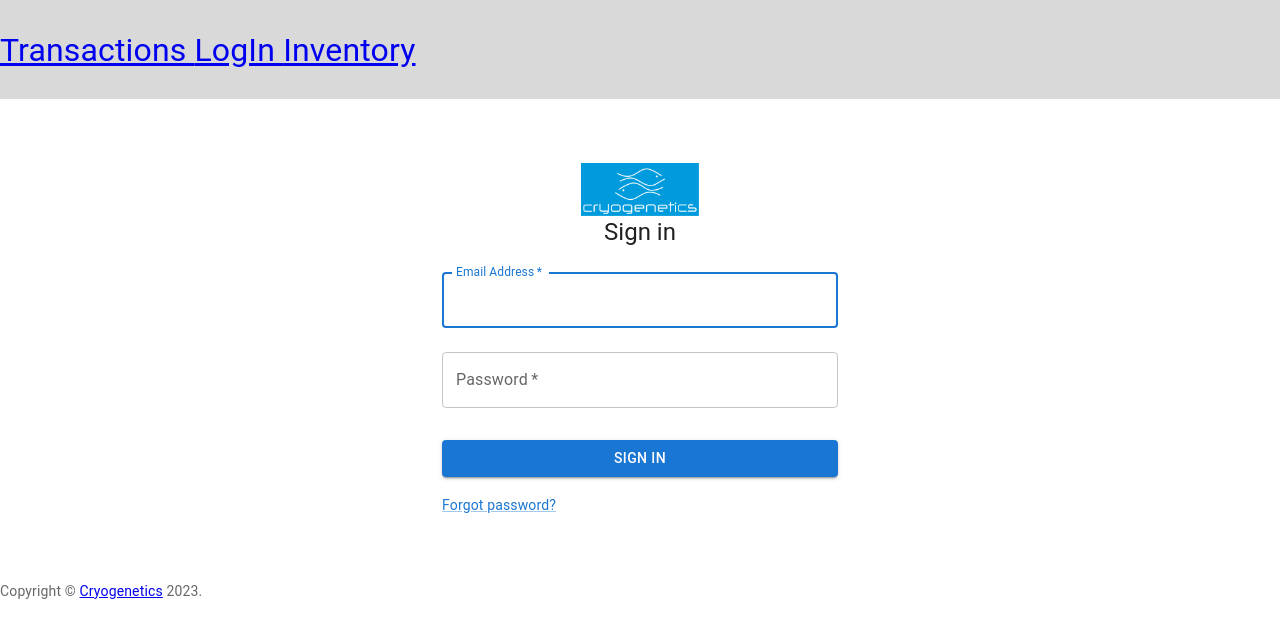
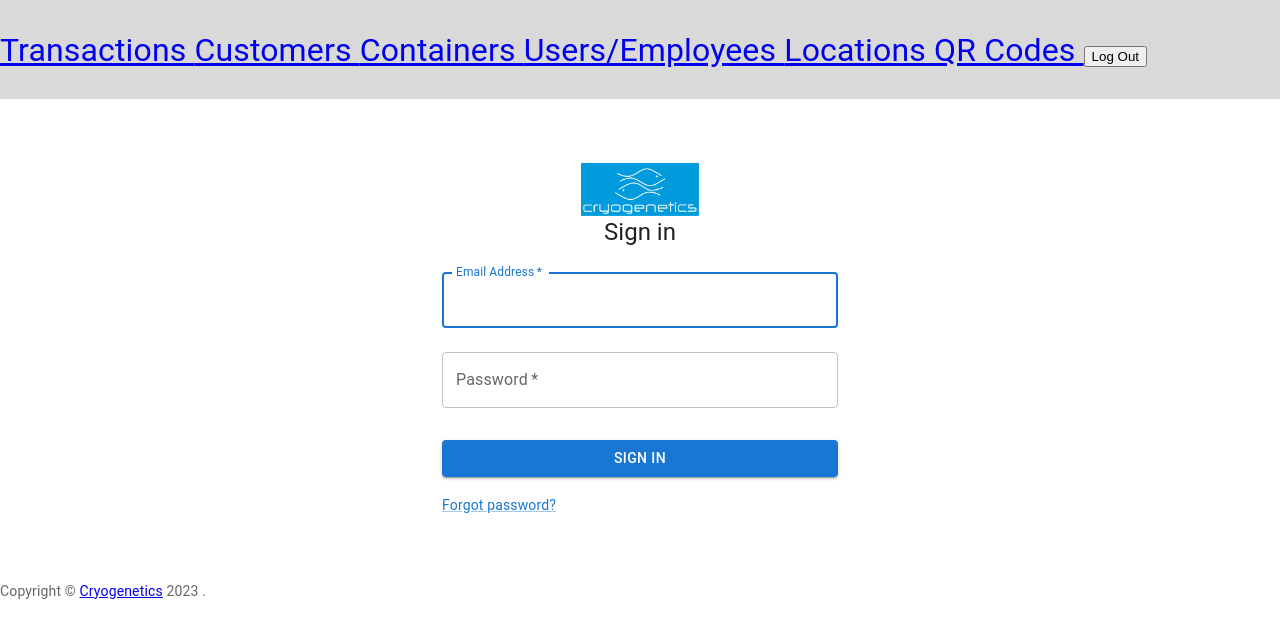
Before and after one commit to AxelJacobsen/Bachelor-thesis-2023_Cryogenetics, a React (Create React App) app in the folder Code/Frontend/admin-website/: page /login in a window 1280 px wide. Shown: the top 638 px of the page. Built offline with nearby package versions, Linux system fonts and the light colour scheme.

Commit message:
Template based on Figma added (Main pages)

```diff
--- a/Code/Frontend/admin-website/src/App.js
+++ b/Code/Frontend/admin-website/src/App.js
@@ -2,10 +2,14 @@ import React , { useState } from 'react'
 import {BrowserRouter as Router, Routes, Route, Navigate, Link} from 'react-router-dom'
 import Transactions from './components/Transactions'
 import LogIn from './components/LogIn'
-import Inventory from './components/Inventory'
+import Containers from './components/Containers'
 import ErrorPage from './components/ErrorPage'
+import Customers from './components/Customers'
+import Locations from './components/Locations'
+import QrCodes from './components/QrCodes'
 import './App.css'
 import Typography from '@mui/material/Typography';
+import Users from './components/Users'
 
 
 
@@ -16,7 +20,7 @@ function Copyright(props) {
       <Link color="inherit" href="https://cryogenetics.com/">
         Cryogenetics
       </Link>{' '}
-      {new Date().getFullYear()}
+      {new Date().getFullYear()} {/*NOT REAL COPYRIGHT*/}
       {'.'}
     </Typography>
   );
@@ -29,20 +33,32 @@ function App() {
     setIsLoggedIn(true);
   }
 
+  function handleLogOut() {
+    setIsLoggedIn(false);
+  }
+
   return (
     <Router>
     <nav>
       <Link to="/"> Transactions </Link>
-      <Link to="/login"> LogIn </Link>
-      <Link to="/inventory"> Inventory </Link>
+      <Link to="/customers"> Customers </Link>
+      <Link to="/containers"> Containers </Link>
+      <Link to="/users"> Users/Employees </Link>
+      <Link to="/locations"> Locations </Link>
+      <Link to="/qrcodes"> QR Codes </Link>
+      <button onClick={handleLogOut}> Log Out </button>
     </nav>
 
       <Routes>
         <Route path="/" element={isLoggedIn ? <Transactions isLoggedIn={isLoggedIn}/> : <Navigate to="/login" />} />
 
-        <Route path="/login" element={<LogIn onSignIn={handleLogIn} setIsLoggedIn={setIsLoggedIn}/>} />
+        <Route path="/login" element={<LogIn onLogIn={handleLogIn} setIsLoggedIn={setIsLoggedIn}/>} />
 
-        <Route path="/inventory" element={isLoggedIn ? <Inventory /> : <Navigate to="/login" />} />
+        <Route path="/containers" element={isLoggedIn ? <Containers /> : <Navigate to="/login" />} />
+        <Route path="/customers" element={isLoggedIn ? <Customers /> : <Navigate to="/login" />} />
+        <Route path="/users" element={isLoggedIn ? <Users /> : <Navigate to="/login" />} />
+        <Route path="/locations" element={isLoggedIn ? <Locations /> : <Navigate to="/login" />} />
+        <Route path="/qrcodes" element={isLoggedIn ? <QrCodes /> : <Navigate to="/login" />} />
 
 
         <Route path='*' element={<ErrorPage/>} /> {/* All deviations in URL lead to ErrorPage */}
--- /dev/null
+++ b/Code/Frontend/admin-website/src/components/Containers.js
@@ -0,0 +1,12 @@
+import React from 'react'
+import { useNavigate } from 'react-router-dom'
+import './Containers.css';
+
+export default function Containers() {
+    let navigate = useNavigate();
+  return (
+    <div className='inventory'>
+        Inventory page
+    </div>
+  )
+}
--- /dev/null
+++ b/Code/Frontend/admin-website/src/components/Customers.js
@@ -0,0 +1,7 @@
+import React from 'react'
+
+export default function Customers() {
+  return (
+    <div>Customers</div>
+  )
+}
--- a/Code/Frontend/admin-website/src/components/Inventory.js
+++ /dev/null
@@ -1,14 +0,0 @@
-import React from 'react'
-import { useNavigate } from 'react-router-dom'
-import './Inventory.css';
-
-function Inventory() {
-    let navigate = useNavigate();
-  return (
-    <div className='inventory'>
-        Inventory page <button onClick={() => {navigate("/login")}}> Change to LogIn page </button>
-    </div>
-  )
-}
-
-export default Inventory
--- /dev/null
+++ b/Code/Frontend/admin-website/src/components/Locations.js
@@ -0,0 +1,7 @@
+import React from 'react'
+
+export default function Locations() {
+  return (
+    <div>Locations</div>
+  )
+}
--- a/Code/Frontend/admin-website/src/components/LogIn.js
+++ b/Code/Frontend/admin-website/src/components/LogIn.js
@@ -1,22 +1,19 @@
 import * as React  from 'react';
 import { useState } from 'react';
 import { useNavigate } from 'react-router-dom';
-import Avatar from '@mui/material/Avatar';
 import Button from '@mui/material/Button';
 import CssBaseline from '@mui/material/CssBaseline';
 import TextField from '@mui/material/TextField';
 import Link from '@mui/material/Link';
 import Grid from '@mui/material/Grid';
 import Box from '@mui/material/Box';
-import LockOutlinedIcon from '@mui/icons-material/LockOutlined';
-//import CryogeneticLogo from '../Images/CryogeneticsLogoWhite.png'
 import Typography from '@mui/material/Typography';
 import Container from '@mui/material/Container';
 import { createTheme, ThemeProvider } from '@mui/material/styles';
 
 
 const theme = createTheme();
-const CryogeneticLogo = require('../Images/CryogeneticsLogoWhite.png');
+const CryogeneticLogo = require('../Images/CryogeneticsLogoWhite.png'); //Fetch Image
 
 export default function LogIn({setIsLoggedIn}) {
     const [email, setEmail] = useState('');
--- /dev/null
+++ b/Code/Frontend/admin-website/src/components/QrCodes.js
@@ -0,0 +1,7 @@
+import React from 'react'
+
+export default function QrCodes() {
+  return (
+    <div>QrCodes</div>
+  )
+}
--- a/Code/Frontend/admin-website/src/components/Transactions.js
+++ b/Code/Frontend/admin-website/src/components/Transactions.js
@@ -1,6 +1,6 @@
 import React from 'react'
 
-function Transactions({ isLoggedIn }) {
+export default function Transactions({ isLoggedIn }) {
 
   console.log("isLoggedIn: "+ isLoggedIn)
   return (
@@ -12,5 +12,3 @@ function Transactions({ isLoggedIn }) {
     </div>
   )
 }
-
-export default Transactions
--- /dev/null
+++ b/Code/Frontend/admin-website/src/components/Users.js
@@ -0,0 +1,7 @@
+import React from 'react'
+
+export default function Users() {
+  return (
+    <div>Users</div>
+  )
+}
```
Also changed, not shown: Code/Frontend/admin-website/src/components/Containers.css (renamed from Code/Frontend/admin-website/src/components/Inventory.css).
